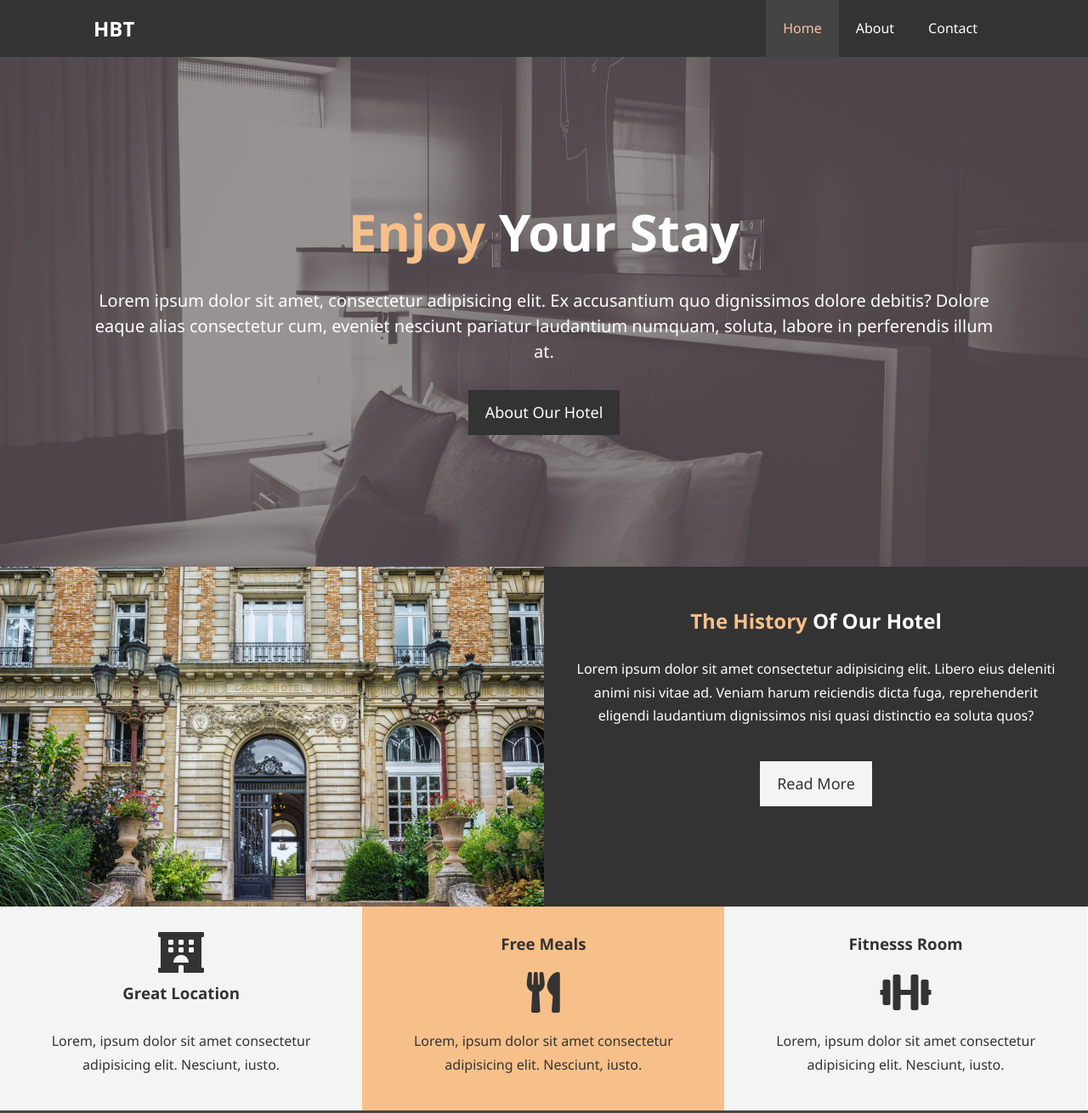
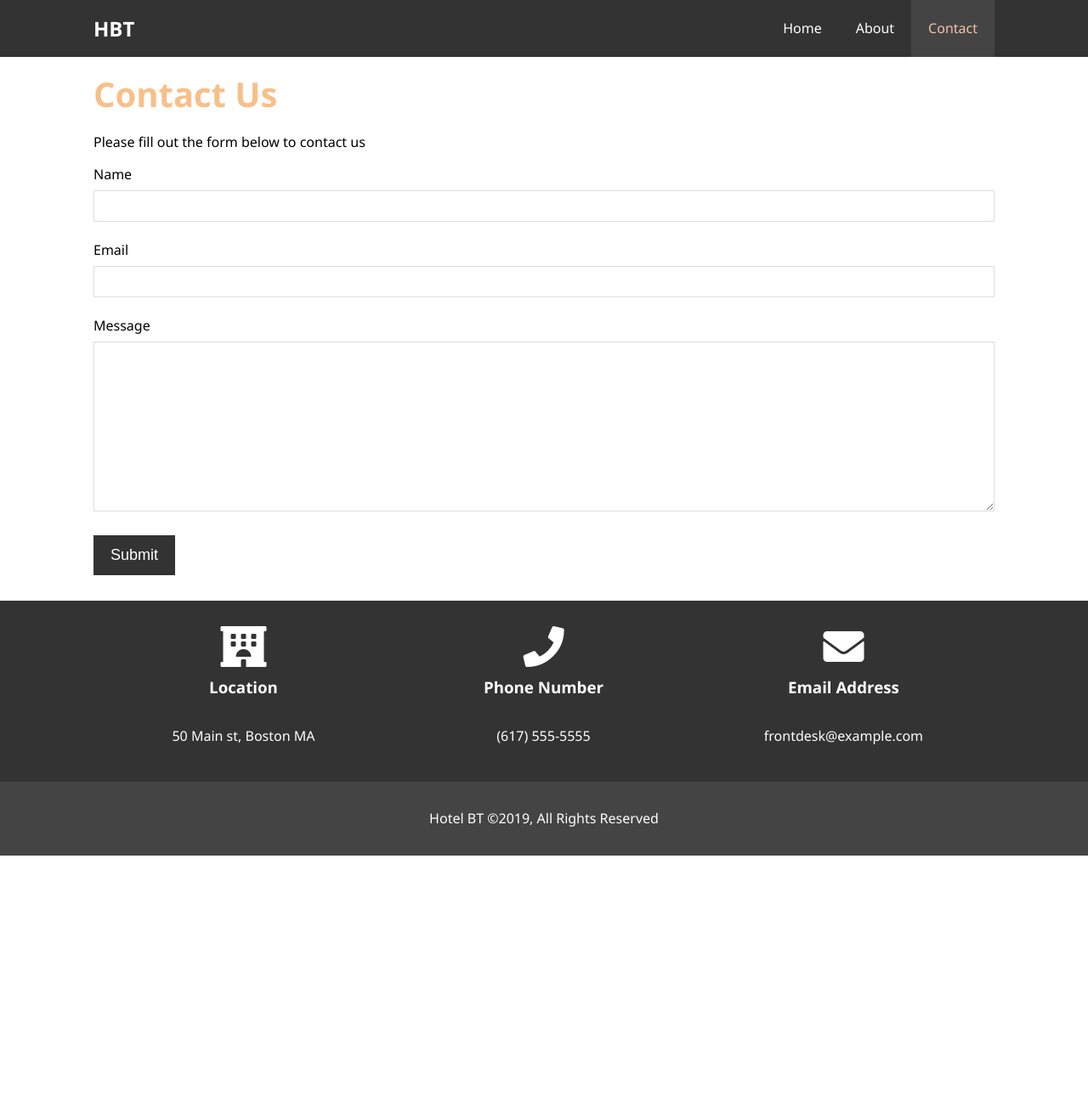
Before and after one commit to ymdarake/udemy-modern_html_css, a plain HTML site: page hotel-website/contact.html in a window 1280 px wide. Shown: the top 1310 px of the page at 85% size. After the commit the page ends 1007 px from the top, so only its background shows below. Drawn offline with Linux system fonts and the light colour scheme.

Commit message:
[41]Contact Page

```diff
--- a/hotel-website/contact.html
+++ b/hotel-website/contact.html
@@ -11,18 +11,12 @@
     <meta name="keywords" content="hotel,boston hotel,new england hotel" />
     <link
       rel="stylesheet"
-      href="https://use.fontawesome.com/releases/v5.12.0/css/all.css"
-      integrity="sha384-REHJTs1r2ErKBuJB0fCK99gCYsVjwxHrSU0N7I1zl9vZbggVJXRMsv/sLlOAGb4M"
-      crossorigin="anonymous"
-    />
-    <link
-      rel="stylesheet"
       href="https://use.fontawesome.com/releases/v5.6.1/css/all.css"
       integrity="sha384-gfdkjb5BdAXd+lj+gudLWI+BXq4IuLW5IT+brZEZsLFm++aCMlF1V92rMkPaX4PP"
       crossorigin="anonymous"
     />
     <link rel="stylesheet" href="css/style.css" />
-    <title>Hotel BT | Welcome</title>
+    <title>Hotel BT | Contact</title>
   </head>
   <body>
     <header>
@@ -30,71 +24,58 @@
         <div class="container">
           <h1 class="logo"><a href="index.html">HBT</a></h1>
           <ul>
-            <li><a class="current" href="index-copy.html">Home</a></li>
-            <li><a href="about-copy.html">About</a></li>
-            <li><a href="contact-copy.html">Contact</a></li>
+            <li><a href="index.html">Home</a></li>
+            <li><a href="about.html">About</a></li>
+            <li><a class="current" href="contact.html">Contact</a class="current"></li>
           </ul>
         </div>
       </nav>
 
-      <div id="showcase">
-        <div class="container">
-          <div class="showcase-content">
-            <h1><span class="text-primary">Enjoy</span> Your Stay</h1>
-            <p class="lead">
-              Lorem ipsum dolor sit amet, consectetur adipisicing elit. Ex
-              accusantium quo dignissimos dolore debitis? Dolore eaque alias
-              consectetur cum, eveniet nesciunt pariatur laudantium numquam,
-              soluta, labore in perferendis illum at.
-            </p>
-            <a class="btn" href="about.html">About Our Hotel</a>
-          </div>
-        </div>
-      </div>
     </header>
 
-    <section id="home-info" class="bg-dark">
-      <div class="info-img"></div>
-      <div class="info-content">
-        <h2><span class="text-primary">The History</span> Of Our Hotel</h2>
-        <p>
-          Lorem ipsum dolor sit amet consectetur adipisicing elit. Libero eius
-          deleniti animi nisi vitae ad. Veniam harum reiciendis dicta fuga,
-          reprehenderit eligendi laudantium dignissimos nisi quasi distinctio ea
-          soluta quos?
-        </p>
-        <a href="about.html" class="btn btn-light">Read More</a>
+    <section id="contact-form" class="py-3">
+      <div class="container">
+        <h1 class="l-heading">
+          <span class="text-primary"><span>Contact</span> Us</span>
+        </h1>
+        <p>Please fill out the form below to contact us</p>
+        <form action="/example">
+          <div class="form-group">
+            <label for="name">Name</label>
+            <input type="text" name="name" id="name">
+          </div>
+          <div class="form-group">
+            <label for="email">Email</label>
+            <input type="email" name="email" id="email">
+          </div>
+          <div class="form-group">
+            <label for="name">Message</label>
+            <textarea type="text" name="message" id="message"></textarea>
+          </div>
+          <button type="submit" class="btn">Submit</button>
+        </form>
       </div>
     </section>
 
-    <section id="features">
-      <div class="box bg-light">
-        <i class="fas fa-hotel fa-3x"></i>
-        <h3>Great Location</h3>
-        <p>
-          Lorem, ipsum dolor sit amet consectetur adipisicing elit. Nesciunt,
-          iusto.
-        </p>
-      </div>
-      <div class="box bg-primary">
-        <h3>Free Meals</h3>
-        <i class="fas fa-utensils fa-3x"></i>
-        <p>
-          Lorem, ipsum dolor sit amet consectetur adipisicing elit. Nesciunt,
-          iusto.
-        </p>
-      </div>
-      <div class="box bg-light">
-        <h3>Fitnesss Room</h3>
-        <i class="fas fa-dumbbell fa-3x"></i>
-        <p>
-          Lorem, ipsum dolor sit amet consectetur adipisicing elit. Nesciunt,
-          iusto.
-        </p>
+    <section id="contact-info" class="bg-dark">
+      <div class="container">
+        <div class="box">
+          <i class="fas fa-hotel fa-3x"></i>
+          <h3>Location</h3>
+          <p>50 Main st, Boston MA</p>
+        </div>
+        <div class="box">
+          <i class="fas fa-phone fa-3x"></i>
+          <h3>Phone Number</h3>
+          <p>(617) 555-5555</p>
+        </div>
+        <div class="box">
+          <i class="fas fa-envelope fa-3x"></i>
+          <h3>Email Address</h3>
+          <p>frontdesk@example.com</p>
+        </div>
       </div>
     </section>
-
-    <div class="clr"></div>
 
     <footer id="main-footer">
       <p>Hotel BT &copy;2019, All Rights Reserved</p>
--- a/hotel-website/css/style.css
+++ b/hotel-website/css/style.css
@@ -237,6 +237,33 @@ p {
   border-radius: 50%;
 }
 
+/* Contact Fomr */
+#contact-form .form-group {
+  margin-bottom: 20px;
+}
+
+#contact-form label {
+  display: block;
+  margin-bottom: 5px;
+}
+
+#contact-form input,
+#contact-form textarea {
+  width: 100%;
+  padding: 10px;
+  border: 1px #ddd solid;
+}
+
+#contact-form input:focus,
+#contact-form textarea:focus {
+  outline: none;
+  border-color: #f7c08a;
+}
+
+#contact-form textarea {
+  height: 200px;
+}
+
 /* Footer */
 #main-footer {
   text-align: center;
```
